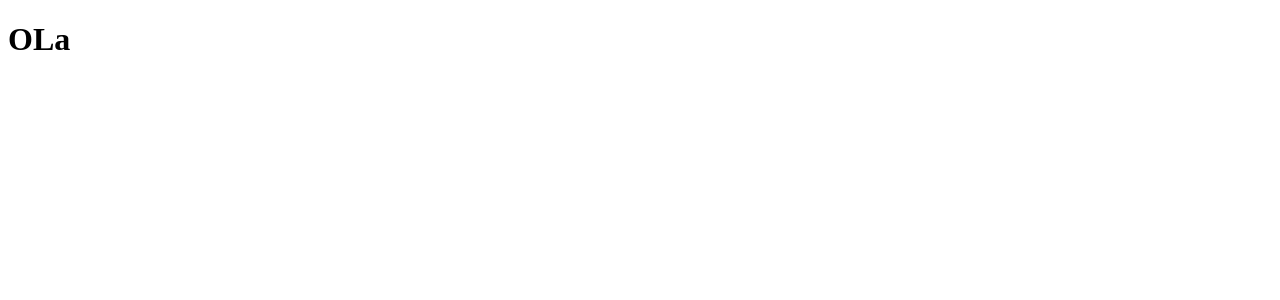
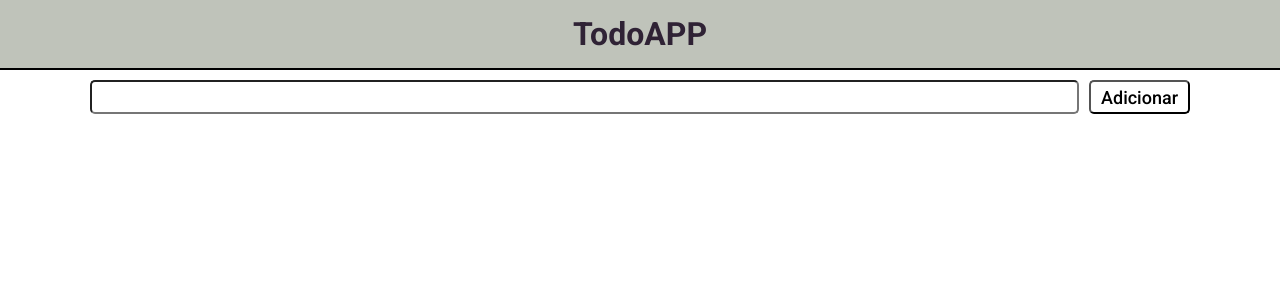
Before and after one commit to EvandroRodCoelho/TodoAPP, a React (Vite) app: page / in a window 1280 px wide. Shown: the top 300 px of the page. Built offline with nearby package versions, Linux system fonts and the light colour scheme.

Commit message:
Development

```diff
--- a/index.html
+++ b/index.html
@@ -2,9 +2,11 @@
 <html lang="en">
   <head>
     <meta charset="UTF-8" />
-    <link rel="icon" type="image/svg+xml" href="/vite.svg" />
+    <link rel="preconnect" href="https://fonts.googleapis.com">
+<link rel="preconnect" href="https://fonts.gstatic.com" crossorigin>
+<link href="https://fonts.googleapis.com/css2?family=Roboto:wght@400;500;700&display=swap" rel="stylesheet">
     <meta name="viewport" content="width=device-width, initial-scale=1.0" />
-    <title>Vite + React + TS</title>
+    <title>Todo</title>
   </head>
   <body>
     <div id="root"></div>
--- a/src/App.tsx
+++ b/src/App.tsx
@@ -1,8 +1,13 @@
+import { GlobalStyle } from './Style/Global';
+import { Header } from './components/Header';
+import { Main } from './components/Main';
 
 export function App() {
   return (
-    <div>
-      <h1>OLa</h1>
-    </div>
+    <>
+      <GlobalStyle  />
+      <Header />
+      <Main />
+    </>
   );
 }
--- /dev/null
+++ b/src/components/Button/index.tsx
@@ -0,0 +1,14 @@
+import { ButtonContainer, StylesButtonProps } from './styles';
+interface ButtonProps extends StylesButtonProps{
+  text: string;
+}
+
+export function Button(props:ButtonProps) {
+
+
+  return (
+    <ButtonContainer {...props} >
+      {props.text}
+    </ButtonContainer>
+  );
+}
--- /dev/null
+++ b/src/components/Header/index.tsx
@@ -0,0 +1,10 @@
+import { Container } from './styles';
+
+export function Header() {
+  return (
+    <Container>
+      <h1>TodoAPP</h1>
+    </Container>
+  );
+
+}
--- /dev/null
+++ b/src/components/Main/index.tsx
@@ -0,0 +1,69 @@
+import { ChangeEvent, useState,KeyboardEvent } from 'react';
+import { Button } from '../Button';
+import { Task } from '../Task';
+import { Container, ContainerNewTask } from './styles';
+interface TasksProps {
+  id: number;
+  task: string;
+  checked: boolean;
+}
+export function Main() {
+  const [tasks, setTasks] = useState<TasksProps[] | []>([]);
+  const [taskText, setTaskText] = useState('');
+
+  function handleText(event:ChangeEvent<HTMLInputElement>) {
+    const newTodoText = event.target.value;
+    setTaskText(newTodoText);
+  }
+
+  function addTodo() {
+    if (taskText) {
+      const newTodo: TasksProps = {
+        id: Math.floor(Date.now() * Math.random()), //Gerar id aleatório
+        task: taskText,
+        checked: false
+      };
+      setTasks((previous)=>[...previous, newTodo]);
+    }
+  }
+
+  function removeTodo(idTodo: number) {
+    const newTodoList = tasks.filter(task => task.id != idTodo);
+    setTasks(newTodoList);
+  }
+
+  function changeCheckbox(index:number) {
+    const allTodo = [...tasks];
+    allTodo[index].checked = !allTodo[index].checked;
+    setTasks(allTodo);
+  }
+  function keyUpEnter(event:KeyboardEvent<HTMLInputElement>) {
+    if (event.code == 'Enter' && taskText) {
+      addTodo();
+    }
+  }
+  return (
+    <Container>
+      <ContainerNewTask>
+        <input type="text"
+          onChange={(e) => handleText(e)}
+          onKeyUp={(event)=>keyUpEnter(event)} />
+        <Button text='Adicionar'
+          background='transparent'
+          fontWeight='500'
+          onClick={()=>addTodo()}
+        />
+      </ContainerNewTask>
+      {tasks.map((value, index) => (
+        <Task
+          Click={() => removeTodo(value.id)}
+          task={value.task}
+          checked={value.checked}
+          key={value.id}
+          onClickCheckbox={() => changeCheckbox(index)}
+          index={index} />
+
+      ))}
+    </Container>
+  );
+}
--- /dev/null
+++ b/src/components/Task/index.tsx
@@ -0,0 +1,27 @@
+import { Button } from '../Button';
+import { Container, ContainerProps } from './styles';
+
+interface TaskProps extends ContainerProps {
+  task: string;
+  Click: () => void;
+  onClickCheckbox: (index: number) => void;
+  index: number;
+}
+
+
+export function Task({task,checked , Click, onClickCheckbox , index}:TaskProps) {
+
+
+  return (
+    <Container checked={checked}>
+      <input type="checkbox"
+        onClick={() => onClickCheckbox(index)} />
+      <span>{task }</span>
+      <Button text="Remover"
+        background='red'
+        color='#fff'
+        fontWeight='500'
+        onClick={()=>Click()}/>
+    </Container>
+  );
+}
```
